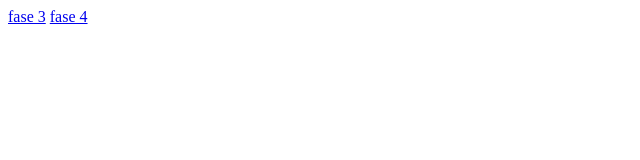
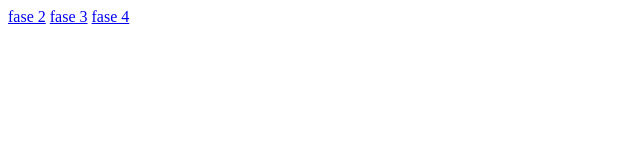
Before and after one commit to Angelu1990/DSW-JavierPiamba-1391, a plain HTML site: page index.html in a window 1280 px wide. Shown: the full height of the page, 0-640 px from the left. Drawn offline with Linux system fonts and the light colour scheme.

Commit message:
fase 4
trabajo fase 4

```diff
--- a/index.html
+++ b/index.html
@@ -7,6 +7,7 @@
     <title>Document</title>
 </head>
 <body>
+    <a href="fase 2/indextrabajo2.html">fase 2</a>
     <a href="fase 3/index.html">fase 3</a>
     <a href="fase 4/index.html">fase 4</a>
 
```
